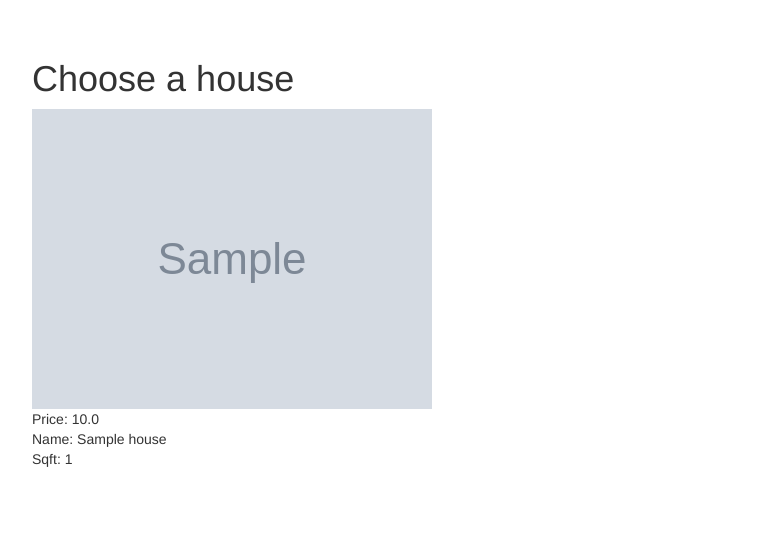
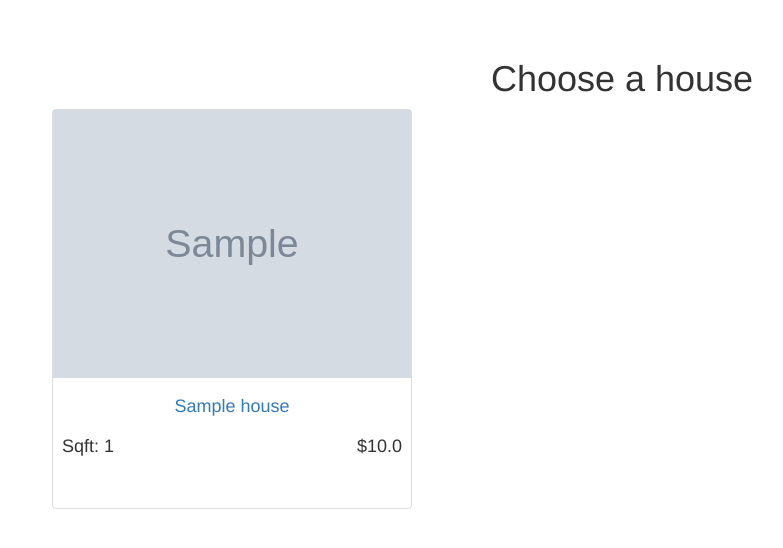
Before and after one commit to matcpn/real-estate, a Django app: page /house/ in a window 1280 px wide. Shown: the part 51-599 px from the top of the page, without its empty margins (68-851 px from the left). Run offline with Django 3.2, Linux system fonts and the light colour scheme; a user stored in the database is signed in; tables that the repository leaves empty hold one stand-in row (values such as "Sample post"); grey boxes marked "Sample" are stand-in pictures; some libraries are stand-ins or nearby versions.

Commit message:
more templating on the frontend

```diff
--- a/mysite/housing/static/css/style.css
+++ b/mysite/housing/static/css/style.css
@@ -7,3 +7,7 @@
   left: 50%;
   transform: translatex(-50%);
 }
+
+h1 {
+	text-align: center;
+}
--- a/mysite/housing/templates/houses.html
+++ b/mysite/housing/templates/houses.html
@@ -4,19 +4,19 @@
 {% block content %}
 <script src="https://ajax.googleapis.com/ajax/libs/jquery/3.2.1/jquery.min.js"></script>
 <h1>Choose a house</h1>
-<form name="div-form" id="div-form" action="{% url 'housing:room_types'%}" method="post">
-	{% csrf_token %}
+
+	<div class="container">
+        <div class="row">
 	{% for house in houses %}
-	<div>
-		<div onclick="$('#radio{{house.id}}').prop('checked', true);document.forms['div-form'].submit();return false;" style="cursor:pointer">
-			<input type="radio" name="house_id" id="radio{{house.id}}" value="{{house.id}}" style="display:none"/>
-			<div><img src="{{ house.image.url }}"/></div>
-			<div>Price: {{ house.price }}</div>
-			<div>Name: {{ house.name }}</div>
-			<div>Sqft: {{ house.sqft }}</div>
+		<div class="col-sm-4 col-lg-4 col-md-4 {{ upgrade.upgrade_type }} chosen-upgrade">
+			<div class="thumbnail">
+				<div><img src="{{ house.image.url }}"/></div>
+				<div class="caption">
+				<h4 style="text-align:center"><a href="../room_types/{{house.id}}">{{house.name}}</a></h4>
+					<h4 class="pull-right">${{ house.price }}</h4>
+					<h4 class="pull-left"> Sqft: {{ house.sqft }}</h4>
+				</div>
+			</div>
 		</div>
-	</div>
-	<br>
 	{% endfor %}
-</form>
 {% endblock %}
--- a/mysite/housing/templates/upgrades.html
+++ b/mysite/housing/templates/upgrades.html
@@ -2,7 +2,7 @@
 {% block content %}
 <script src="https://ajax.googleapis.com/ajax/libs/jquery/3.2.1/jquery.min.js"></script>
 <script src="../static/js/upgrades.js" type="text/javascript"></script>
-<h1 style="text-align:center">{{room_type}}</h1>
+<h1>{{room_type}}</h1>
 
 <div class="container">
 
@@ -56,10 +56,10 @@
 				                <div class="caption">
 					                {% if upgrade.isPPSFUpgrade %}
 					                <h4 class="pull-right">${{ upgrade.ppsf }}/sf</h4>
-					                <h4><a href="../select_room_upgrade/{{upgrade.id}}/{{room}}/True/{{room_type|cut:" "}}">{{ upgrade.name }}</a>
+					                <h4><a href="../select_room_upgrade/{{upgrade.id}}/{{room}}/True/{{room_type|cut:" "}}">{{ upgrade.name }}</a></h4>
 					                {% else %}
 					                <h4 class="pull-right">${{ upgrade.price }}</h4>
-					                <h4><a href="../select_room_upgrade/{{upgrade.id}}/{{room}}/False/{{room_type|cut:" "}}">{{ upgrade.name }}</a>
+					                <h4><a href="../select_room_upgrade/{{upgrade.id}}/{{room}}/False/{{room_type|cut:" "}}">{{ upgrade.name }}</a></h4>
 					                {% endif %}
 					                </h4>
 					                <p>{{ upgrade.description }}</p>
--- a/mysite/housing/urls.py
+++ b/mysite/housing/urls.py
@@ -13,7 +13,8 @@ urlpatterns = [
     url(r'^$', views.index, name='index'),
     url(r'^lot/$', views.lot, name='lot'),
     url(r'^house/$', views.house, name='house'),
-    url(r'^room_types/$', views.select_house, name='room_types'),
+    url(r'^room_types/(.*)$', views.select_house, name='room_types'),
+    url(r'^room_types/$', views.room_types, name='room_types'),
     url(r'^select_feature/$', views.select_feature, name='select_feature'),
     url(ur'^select_room_upgrade/(.*)/(.*)/(.*)/(.*)$', views.select_room_upgrade, name='select_room_upgrade'),
     url(r'^login/$', views.login, name="login"),
--- a/mysite/housing/views.py
+++ b/mysite/housing/views.py
@@ -89,8 +89,12 @@ def house(request):
 
 @login_required
 def room_types(request):
+	user_choice = get_user_choice_for_user(request.user.username)
 	request.session['total_price'] = int(calcTotalPrice(request))
-	context = { 'room_types' : room_types_array }
+	context = {
+		'room_types' : room_types_array,
+		'house' : user_choice.house
+	}
 	return render(request, 'room_types.html', context)
 
 @login_required
@@ -196,10 +200,10 @@ def calcTotalPrice(request):
 	return user_choice.getTotalCost()
 
 @login_required
-def select_house(request):
+def select_house(request, house_id):
 	if request.method == 'POST':
 		user_choice = get_user_choice_for_user(request.user.username)
-		user_choice.house = House.objects.get(pk=request.POST['house_id'])
+		user_choice.house = House.objects.get(pk=house_id)
 		user_choice.save()
 	return room_types(request)
 
```
